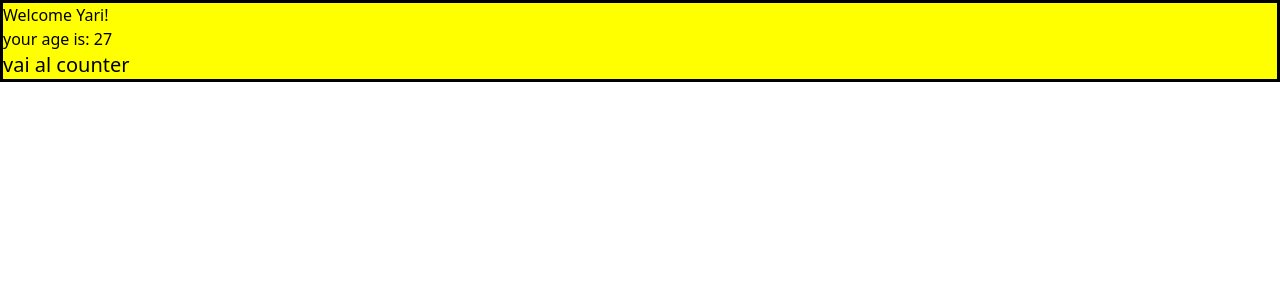
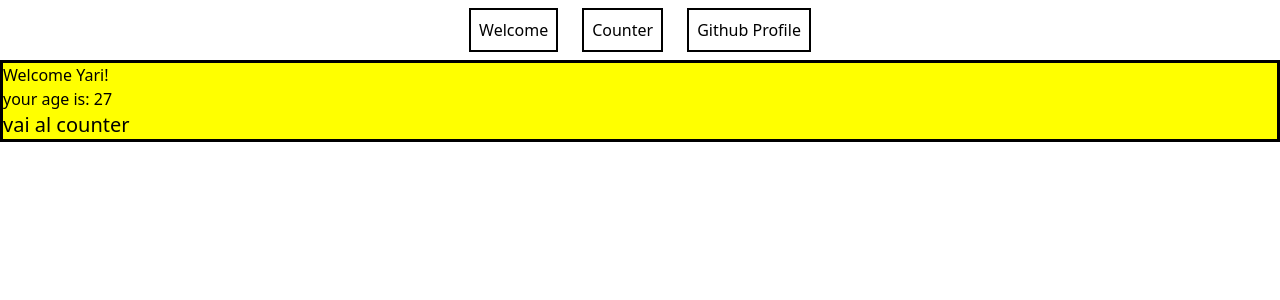
Before and after one commit to Yaricherchi7/React.js, a React (Create React App) app: page / in a window 1280 px wide. Shown: the top 300 px of the page. Built offline with nearby package versions, Linux system fonts and the light colour scheme.

Commit message:
es svolto

```diff
--- a/src/App.js
+++ b/src/App.js
@@ -2,6 +2,7 @@ import { Route, Routes, } from "react-router-dom";
 import {Welcome} from "./Welcome"
 import { HookCounter } from "./HookCounter";
 import { ShowGithubUser } from "./ShowGithubUser";
+import { Link } from "react-router-dom";
 
 
 
@@ -9,6 +10,11 @@ import { ShowGithubUser } from "./ShowGithubUser";
 export function App() {
     return (
         <div>
+          <div className="flex justify-center gap-2">
+                <Link className="m-2 p-2 border-2 border-black " to='/'>Welcome</Link>
+                <Link className=" m-2 p-2 border-2 border-black " to='/counter'>Counter</Link >
+                <Link className="m-2 p-2 border-2 border-black " to='/users/Yaricherchi7'>Github Profile</Link>
+          </div>
           <Routes>
              <Route path="/" element={<Welcome/>}/>
              <Route path="/counter" element={<HookCounter/>}/>
```
